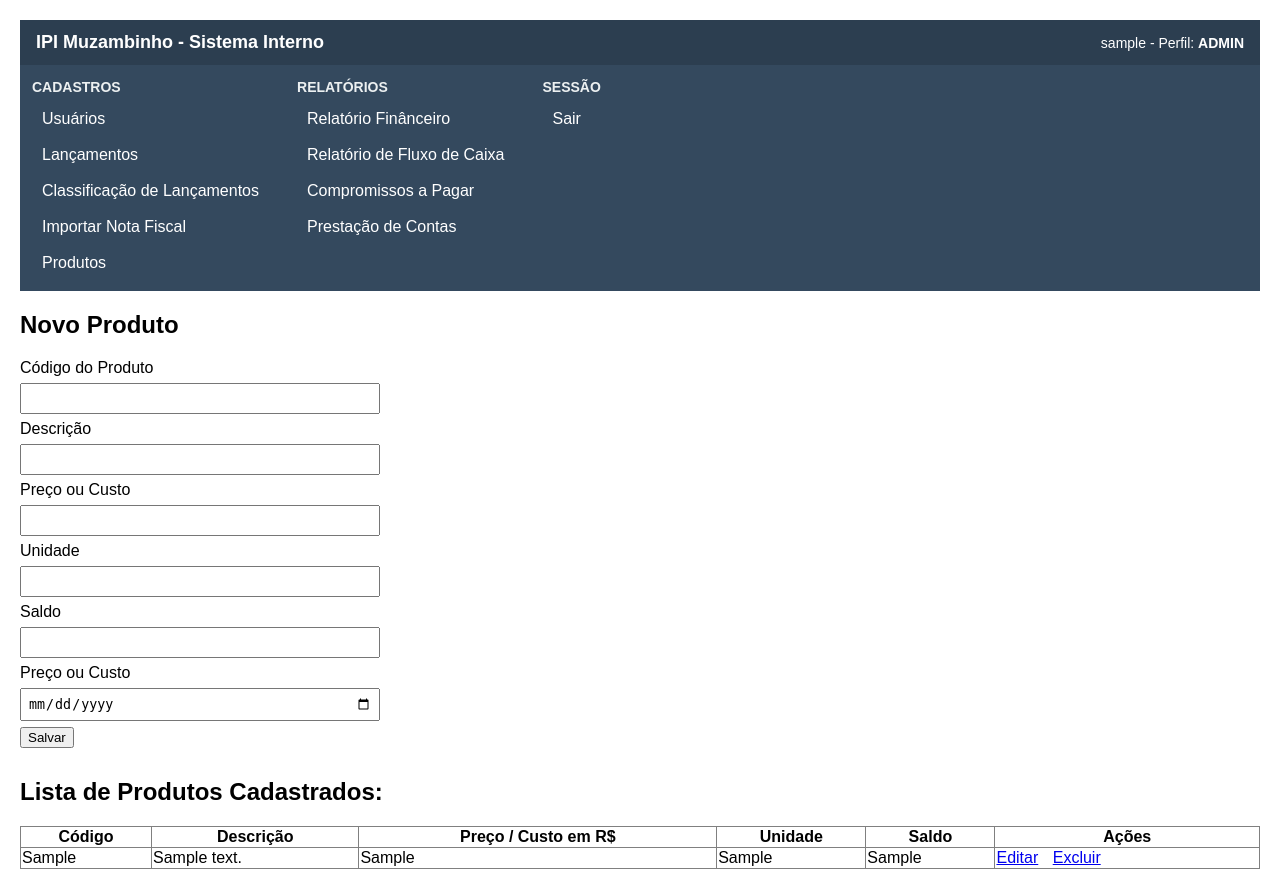
After one commit to williamjr0206/contas, a PHP site: page /cristaos/cadastros/produtos.php in a window 1280 px wide. The commit adds this page. Run offline with PHP 8.4, Linux system fonts and the light colour scheme; the visitor is signed in with stand-in values (Sample User, id 1); tables that the repository leaves empty or names only in its code hold one stand-in row (values such as "Sample post").

Commit message:
atualizações

```diff
--- /dev/null
+++ b/cadastros/produtos.php
@@ -0,0 +1,176 @@
+<?php
+ini_set('display_errors', 1);
+error_reporting(E_ALL);
+ob_start();
+
+require __DIR__ . '/../config/database.php';
+require_once __DIR__ . '/../config/auth.php';
+verificaAcesso();
+
+require __DIR__ . '/../includes/menu.php';
+/* =====================
+   SALVAR / EDITAR
+===================== */
+if ($_SERVER['REQUEST_METHOD'] === 'POST') {
+
+    $id        = $_POST['id'] ?? null;
+    $codigo = $_POST['codigo'] ?? '';
+    $descricao = $_POST['descricao'] ?? '';
+    $preco = $_POST['preco'] ?? '';
+    $unidade = $_POST['unidade'] ?? '';
+    $saldo = $_POST['saldo'] ?? '';
+    $cadastrado_em = $_POST['cadastrado_em'] ?? '';
+
+    if ($id) {
+        $sql = "UPDATE produtos
+                SET codigo = :codigo, descricao = :descricao, preco = :preco,
+                    unidade = :unidade, saldo = :saldo, cadastrado_em = :cadastrado_em
+                WHERE id_produto = :id";
+
+        $stmt = $pdo->prepare($sql);
+        $stmt->bindParam(':id', $id);
+    } else {
+        $sql = "INSERT INTO produtos (codigo, descricao, preco, unidade, saldo,
+                                    cadastrado_em)
+                VALUES (:codigo, :descricao, :preco, :unidade, saldo,
+                        :cadastrado_em)";
+
+        $stmt = $pdo->prepare($sql);
+    }
+
+    $stmt->bindParam(':codigo', $codigo);
+    $stmt->bindParam(':descricao', $descricao);
+    $stmt->bindParam(':preco', $preco);
+    $stmt->bindParam(':unidade', $unidade);
+    $stmt->bindParam(':saldo', $saldo);
+    $stmt->bindParam(':cadastrado_em', $cadastrado_em);
+    $stmt->execute();
+
+    header("Location: " . BASE_URL . "cadastros/produtos.php");
+    exit;
+}
+
+/* =====================
+   EXCLUIR
+===================== */
+if (isset($_GET['delete'])) {
+
+    $id = $_GET['delete'];
+
+
+    $sql = "DELETE FROM produtos WHERE id_produto = :id";
+    $stmt = $pdo->prepare($sql);
+    $stmt->bindParam(':id', $id);
+    $stmt->execute();
+
+    header("Location: " . BASE_URL . "cadastros/produtos.php");
+    exit;
+}
+
+/* =====================
+   EDITAR
+===================== */
+$editar = null;
+
+if (isset($_GET['edit'])) {
+
+    $id = $_GET['edit'];
+
+    $stmt = $pdo->prepare("SELECT * FROM produtos WHERE id_produto = :id");
+    $stmt->bindParam(':id', $id);
+    $stmt->execute();
+
+    $editar = $stmt->fetch(PDO::FETCH_ASSOC);
+}
+
+/* =====================
+   LISTAR
+===================== */
+$stmt = $pdo->query("SELECT * FROM produtos ORDER BY descricao");
+$eventos = $stmt->fetchAll(PDO::FETCH_ASSOC);
+?>
+
+<!DOCTYPE html>
+<html lang="pt-br">
+<head>
+<meta name="viewport" content="width=device-width, initial-scale=1.0" charset="UTF-8">
+<title>Cadastro de Produtos</title>
+    <style>
+        body { font-family: Arial; margin: 20px; }
+        form { margin-bottom: 30px; }
+        input, select { margin: 6px 0; padding: 6px; width: 360px; display: block; }
+        table { border-collapse: collapse; width: 100%; }
+        a { margin-right: 10px; }
+
+    </style>
+
+
+</head>
+<body>
+
+<h2><?= $editar ? 'Editar Produto' : 'Novo Produto' ?></h2>
+
+<form method="post">
+
+<input type="hidden" name="id" value="<?= $editar['id_produto'] ?? '' ?>">
+
+<label>Código do Produto</label>
+<input name="codigo" required value="<?= htmlspecialchars($editar['codigo'] ?? '') ?>">
+
+<label>Descrição</label>
+<input name="descricao" required value="<?= htmlspecialchars($editar['descricao'] ?? '') ?>">
+
+<label>Preço ou Custo</label>
+<input type="number" name="preco" step="0.01" required value="<?= htmlspecialchars($editar['preco'] ?? '') ?>">
+
+<label>Unidade</label>
+<input name="unidade" required value="<?= htmlspecialchars($editar['unidade'] ?? '') ?>">
+
+<label>Saldo</label>
+<input type="number" name="saldo" step="0.0001" required value="<?= htmlspecialchars($editar['saldo'] ?? '') ?>">
+
+<label>Preço ou Custo</label>
+<input type="date" name="cadastrado_em" required value="<?= htmlspecialchars($editar['cadastrado_em'] ?? '') ?>">
+
+
+<button type="submit"><?= $editar ? 'Atualizar' : 'Salvar' ?></button>
+
+<?php if ($editar): ?>
+    <a href="produtos.php">Cancelar</a>
+<?php endif; ?>
+
+</form>
+
+<h2>Lista de Produtos Cadastrados:</h2>
+
+<table border="1">
+<tr>
+    <th>Código</th>
+    <th>Descrição</th>
+    <th>Preço / Custo em R$</th>
+    <th>Unidade</th>
+    <th>Saldo</th>
+    <th>Ações</th>
+</tr>
+
+<?php foreach ($eventos as $e): ?>
+<tr>
+    <td><?= htmlspecialchars($e['codigo']) ?></td>
+    <td><?= htmlspecialchars($e['descricao']) ?></td>
+    <td><?= htmlspecialchars($e['preco']) ?></td>
+    <td><?= htmlspecialchars($e['unidade']) ?></td>
+    <td><?= htmlspecialchars($e['saldo']) ?></td>
+    <td>
+        <a href="produtos.php?edit=<?= $e['id_produto'] ?>">Editar</a>
+        <a href="produtos.php?delete=<?= $e['id_produto'] ?>"
+           onclick="return confirm('Deseja excluir este Produto ?')">
+           Excluir
+        </a>
+    </td>
+</tr>
+<?php endforeach; ?>
+
+</table>
+
+</body>
+</html>
--- a/config/auth.php
+++ b/config/auth.php
@@ -129,6 +129,7 @@ function temPermissao(string $chave): bool
             'eventos',
             'aulas',
             'professores',
+            'produto',
 
 
             /* 🔐 ATAS - SOMENTE ADMIN */
--- a/includes/menu.php
+++ b/includes/menu.php
@@ -13,6 +13,7 @@ $menu = [
         ['chave' => 'lancamentos',  'titulo' => 'Lançamentos',       'link' => $baseUrl . 'cadastros/lancamentos.php'],
         ['chave' => 'classificacoes', 'titulo' => 'Classificação de Lançamentos',   'link'  => $baseUrl . 'cadastros/grupos.php'],
         ['chave' => 'nota_fiscal', 'titulo' => 'Importar Nota Fiscal',   'link'  => $baseUrl . 'cadastros/importar_nota_ia.php'],
+        ['chave' => 'produto', 'titulo' => 'Produtos',   'link'  => $baseUrl . 'cadastros/produtos.php'],
     ],
 
 
--- a/index.php
+++ b/index.php
@@ -16,6 +16,7 @@ $cards = [
     ['chave' => 'compromissos_pagar',     'titulo' => 'Compromissos a Pagar',                                   'texto' => 'Compromissos a Pagar.',                  'link' => $baseUrl . 'relatorios/compromissos_pagamentos.php'],
     ['chave' => 'relatorio_financeiro',     'titulo' => 'Prestação de Contas',                                   'texto' => 'Prestação de Contas.',                  'link' => $baseUrl . 'relatorios/prestacao_contas.php'],
     ['chave' => 'nota_fiscal',     'titulo' => 'Importações de Notas Fiscais',                                   'texto' => 'Importação de Notas.',                  'link' => $baseUrl . 'cadastros/importar_nota_ia.php'],
+    ['chave' => 'produto',     'titulo' => 'Cadastro de Produtos',                                   'texto' => 'Produtos.',                  'link' => $baseUrl . 'cadastros/produtos.php'],
 ];
 ?>
 <!DOCTYPE html>
```
